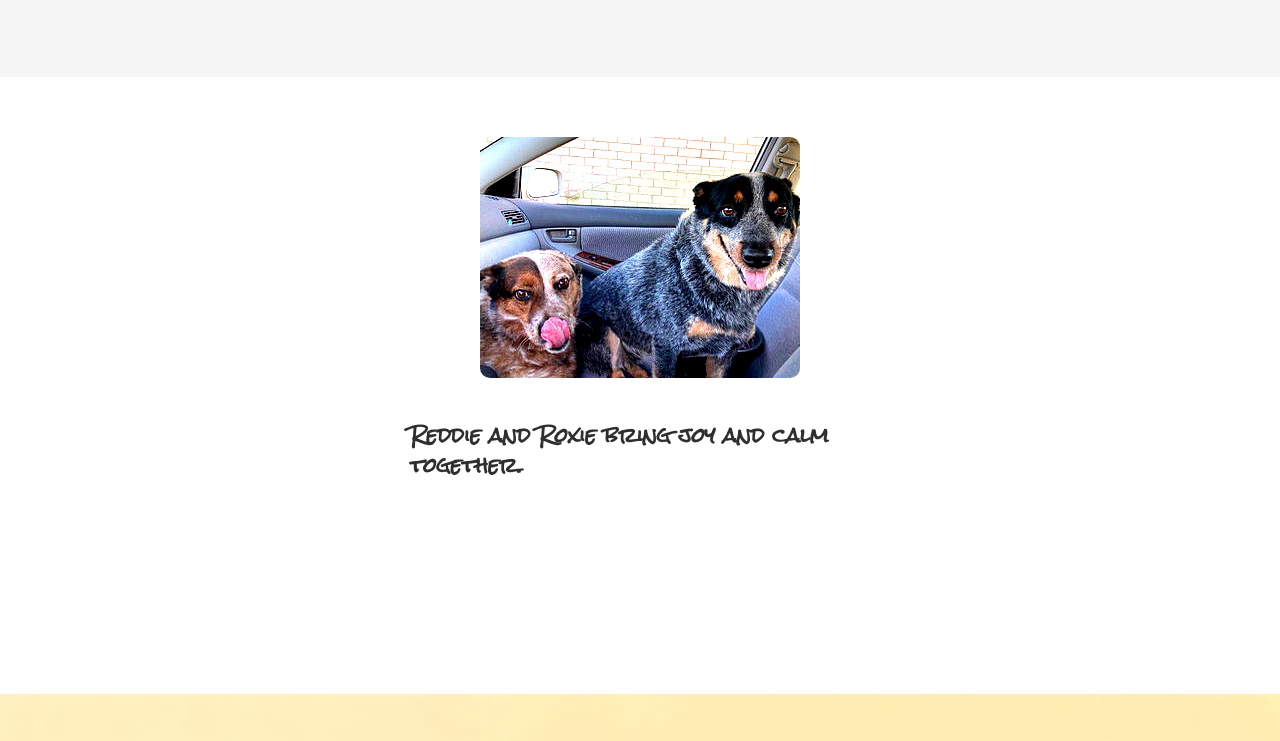
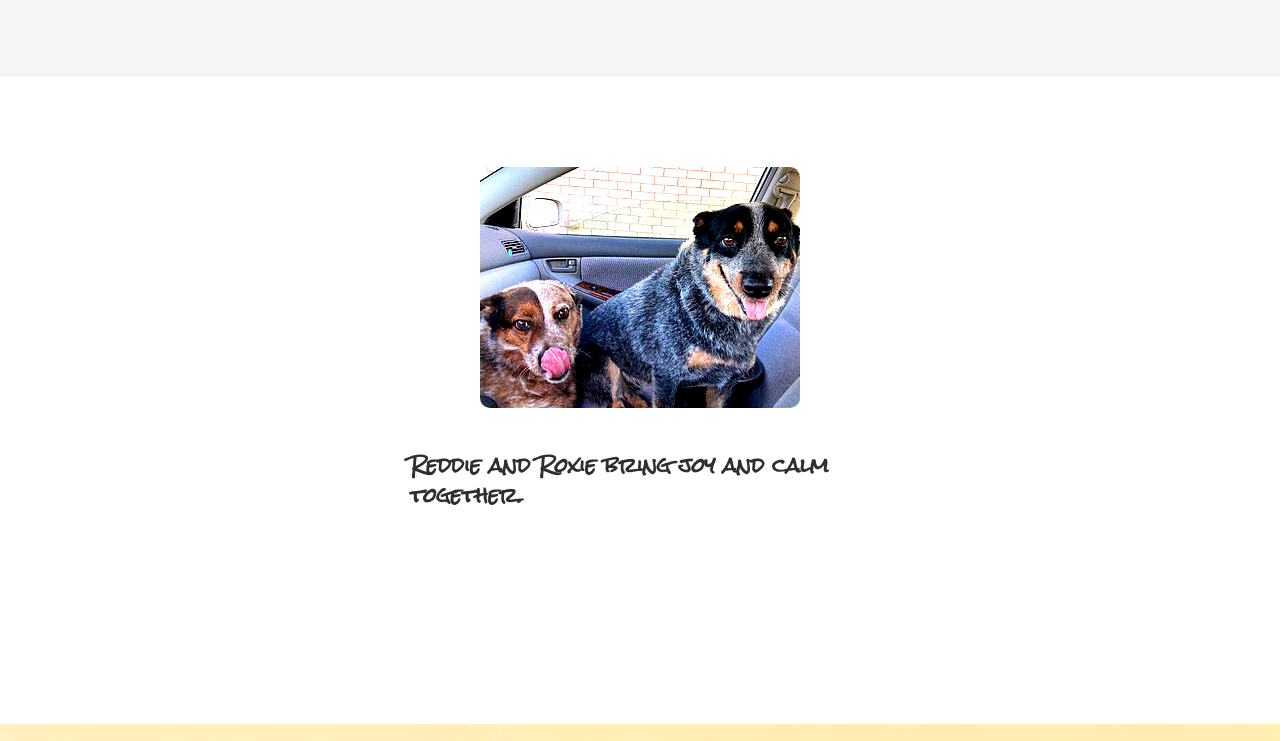
Before and after one commit to Finding-Home-For-Laika/website, a plain HTML site: page index.html in a window 1280 px wide. Shown: the part 619-1360 px from the top of the page. Drawn offline with Linux system fonts and the light colour scheme; files whose address does not match are found by name.

Commit message:
debug media css

```diff
--- a/assets/css/styles.css
+++ b/assets/css/styles.css
@@ -261,7 +261,7 @@ nav {
   flex-wrap: wrap;
   justify-content: center;
   gap: 32px;
-  margin-top: -140px;
+  margin-top: -110px;
 }
 
 .dog-card {
```
